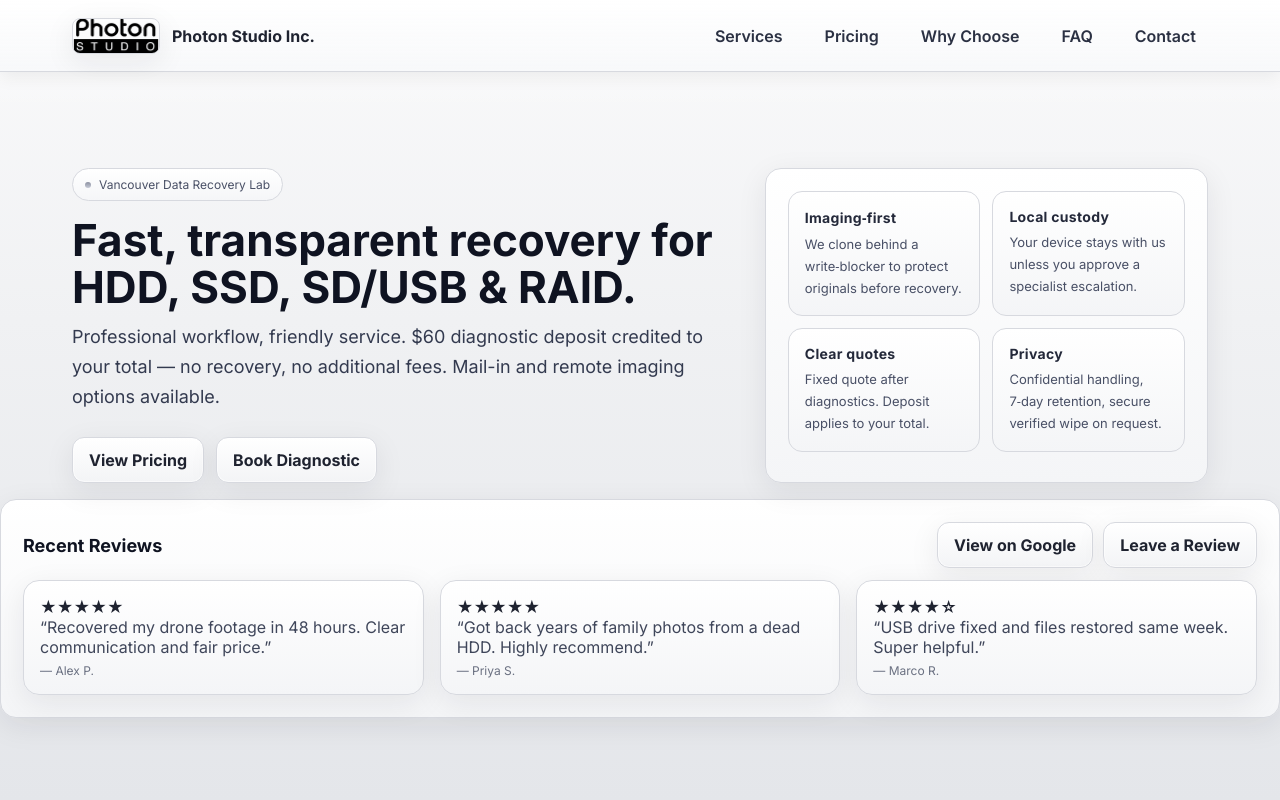
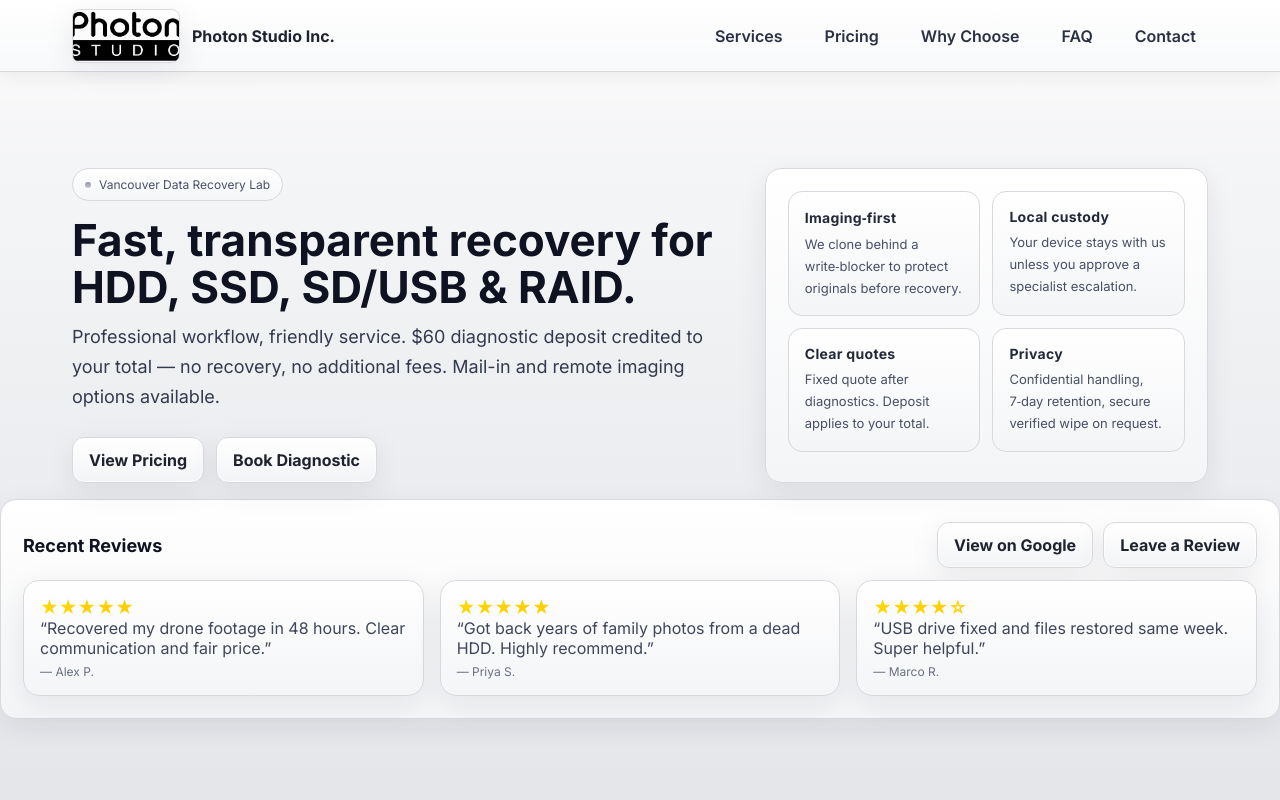
Before and after one commit to PhotonStudioInc/photon-studio-website, a plain HTML site: page index.html in a window 1280 px wide. Shown: the top 800 px of the page. Drawn offline with Linux system fonts and the light colour scheme.

Commit message:
Update index.html logs / review stars

```diff
--- a/index.html
+++ b/index.html
@@ -78,6 +78,14 @@
     .card{background:linear-gradient(180deg, var(--panel) 0%, var(--panel-end) 100%); border:1px solid var(--line); border-radius:var(--radius); padding:22px; box-shadow:var(--shadow); transition:transform .15s ease, box-shadow .15s ease}
     .card:hover{transform:translateY(-3px); box-shadow:var(--shadow-lg)}
 
+    /* Gradient gold stars for reviews */
+    #reviews .card div:first-child {
+    background: linear-gradient(90deg, #ffd700, #ffb400);
+    -webkit-background-clip: text;
+    -webkit-text-fill-color: transparent;
+    font-size: 18px;
+    }
+
     /* Grids */
     .grid{display:grid; gap:16px}
     .cols-2{grid-template-columns:repeat(2,1fr)}
@@ -123,7 +131,7 @@
     <div class="container nav">
       <a class="brand" href="#home" aria-label="Photon Studio Home">
         <!-- HEADER LOGO: swap src as needed; keep small height for nav -->
-        <img src="assets/logo.png" alt="Photon Studio Inc." width="88" height="36" style="border-radius:8px; object-fit:cover; border:1px solid var(--line); box-shadow:var(--shadow)" />
+        <img src="assets/logo.png" alt="Photon Studio Inc." width="108" height="54" style="border-radius:8px; object-fit:cover; border:1px solid var(--line); box-shadow:var(--shadow)" />
         <span>Photon Studio Inc.</span>
       </a>
       <button class="btn menu-toggle" aria-label="Open menu" onclick="toggleMenu()">Menu</button>
@@ -514,7 +522,7 @@
         <div>
           <div class="brand" style="margin-bottom:8px">
           <!-- FOOTER LOGO IMG -->
-          <img src="assets/logo.png" alt="Photon Studio Inc." width="88" height="36" style="border-radius:8px; object-fit:cover; border:1px solid var(--line); box-shadow:var(--shadow); margin-right:12px" /><span style="font-weight:700">Photon Studio Inc.</span>
+          <img src="assets/logo.png" alt="Photon Studio Inc." width="108" height="54" style="border-radius:8px; object-fit:cover; border:1px solid var(--line); box-shadow:var(--shadow); margin-right:12px" /><span style="font-weight:700">Photon Studio Inc.</span>
         </div>
           <div class="small" style="color:#6a7286">Professional data recovery for HDD, SSD, SD/USB, RAID & remote imaging. Vancouver‑based with Canada‑wide mail‑in.</div>
         </div>
```
